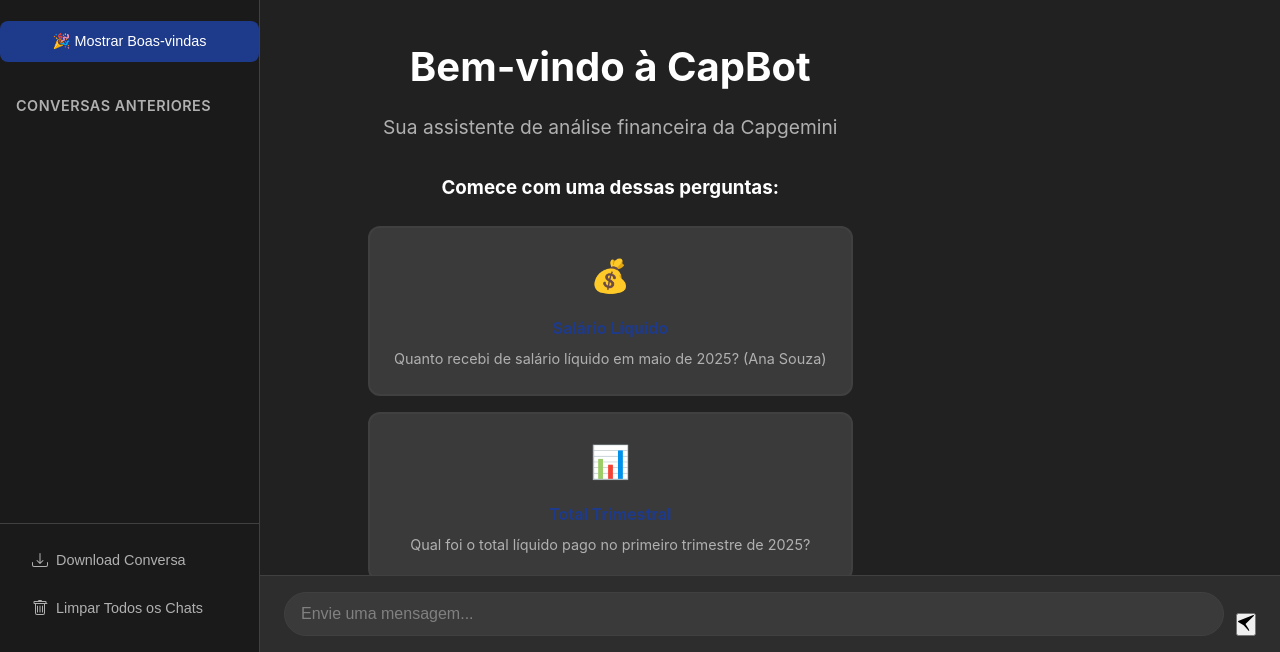
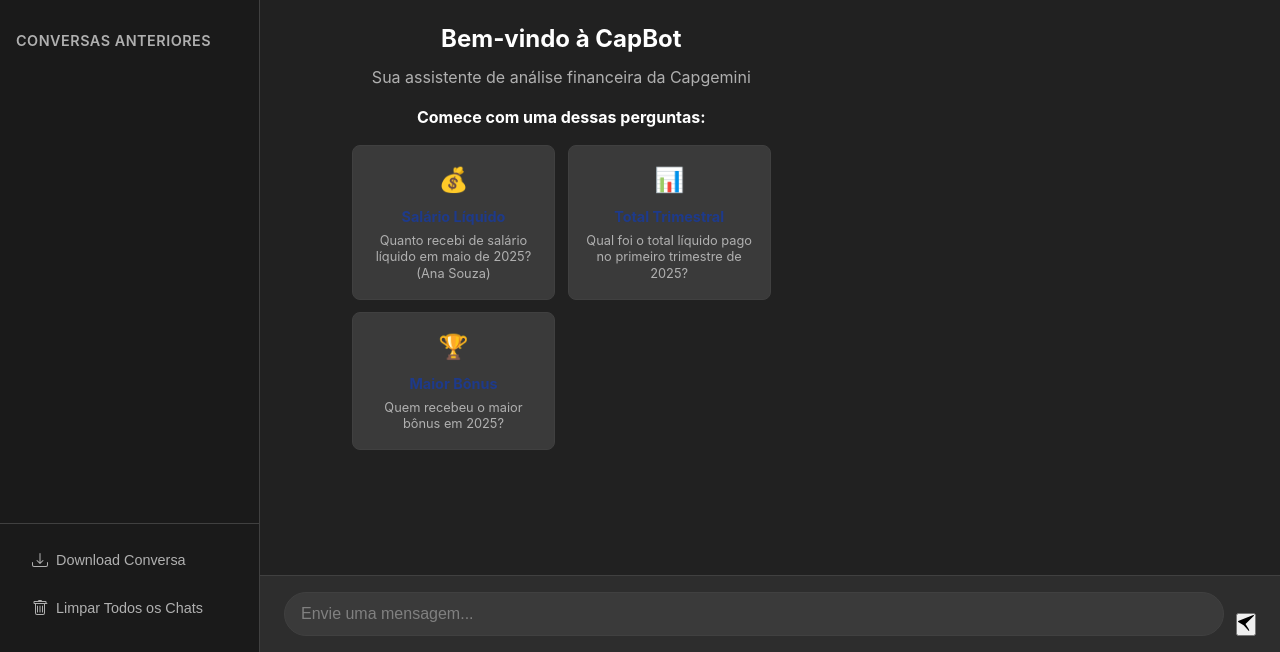
Before and after one commit to Lucas3079/Python-Chatbot-Reupload, a plain HTML site: page frontend/index.html in a window 1280 px wide. Shown: the part 148-800 px from the top of the page. Drawn offline with Linux system fonts and the light colour scheme.

Commit message:
Tela de boas-vindas automÃ¡tica: aparece em qualquer chat novo e desaparece ao digitar

```diff
--- a/frontend/index.html
+++ b/frontend/index.html
@@ -21,10 +21,6 @@
 
             <button class="new-chat-btn" onclick="startNewChat()">
                 + Nova Conversa
-            </button>
-
-            <button class="new-chat-btn" onclick="showWelcomeMessage()" style="background: var(--accent-primary); color: white; margin-top: 0.5rem;">
-                🎉 Mostrar Boas-vindas
             </button>
 
             <!-- Histórico de Conversas -->
@@ -91,50 +87,50 @@
                     </div>
                     <div class="message-bubble">
                         <div class="capbot-header">CapBot</div>
-                        <div style="text-align: center; padding: 2rem;">
-                            <h1 style="font-size: 2.5rem; margin-bottom: 1rem; color: var(--text-primary);">Bem-vindo à CapBot</h1>
-                            <p style="font-size: 1.2rem; margin-bottom: 2rem; color: var(--text-secondary);">Sua assistente de análise financeira da Capgemini</p>
+                        <div style="text-align: center; padding: 1rem;">
+                            <h2 style="font-size: 1.5rem; margin-bottom: 0.5rem; color: var(--text-primary);">Bem-vindo à CapBot</h2>
+                            <p style="font-size: 1rem; margin-bottom: 1rem; color: var(--text-secondary);">Sua assistente de análise financeira da Capgemini</p>
 
-                            <h3 style="margin-bottom: 1.5rem; color: var(--text-primary);">Comece com uma dessas perguntas:</h3>
+                            <h4 style="margin-bottom: 1rem; color: var(--text-primary);">Comece com uma dessas perguntas:</h4>
 
-                            <div style="display: grid; grid-template-columns: repeat(auto-fit, minmax(250px, 1fr)); gap: 1rem;">
+                            <div style="display: grid; grid-template-columns: repeat(auto-fit, minmax(200px, 1fr)); gap: 0.8rem;">
                                 <div onclick="sendSuggestion('Quanto recebi de salário líquido em maio de 2025? (Ana Souza)')" style="
                                     background: var(--bg-tertiary);
-                                    border: 2px solid var(--border-color);
-                                    border-radius: 12px;
-                                    padding: 1.5rem;
+                                    border: 1px solid var(--border-color);
+                                    border-radius: 8px;
+                                    padding: 1rem;
                                     cursor: pointer;
                                     transition: all 0.3s ease;
-                                " onmouseover="this.style.borderColor='var(--accent-primary)'; this.style.transform='translateY(-2px)'" onmouseout="this.style.borderColor='var(--border-color)'; this.style.transform='translateY(0)'">
-                                    <div style="font-size: 2rem; margin-bottom: 1rem;">💰</div>
-                                    <h4 style="margin-bottom: 0.5rem; color: var(--accent-primary);">Salário Líquido</h4>
-                                    <p style="font-size: 0.9rem; color: var(--text-secondary);">Quanto recebi de salário líquido em maio de 2025? (Ana Souza)</p>
+                                " onmouseover="this.style.borderColor='var(--accent-primary)'; this.style.transform='translateY(-1px)'" onmouseout="this.style.borderColor='var(--border-color)'; this.style.transform='translateY(0)'">
+                                    <div style="font-size: 1.5rem; margin-bottom: 0.5rem;">💰</div>
+                                    <h5 style="margin-bottom: 0.3rem; color: var(--accent-primary); font-size: 0.9rem;">Salário Líquido</h5>
+                                    <p style="font-size: 0.8rem; color: var(--text-secondary); line-height: 1.3;">Quanto recebi de salário líquido em maio de 2025? (Ana Souza)</p>
                                 </div>
 
                                 <div onclick="sendSuggestion('Qual foi o total líquido pago no primeiro trimestre de 2025?')" style="
                                     background: var(--bg-tertiary);
-                                    border: 2px solid var(--border-color);
-                                    border-radius: 12px;
-                                    padding: 1.5rem;
+                                    border: 1px solid var(--border-color);
+                                    border-radius: 8px;
+                                    padding: 1rem;
                                     cursor: pointer;
                                     transition: all 0.3s ease;
-                                " onmouseover="this.style.borderColor='var(--accent-primary)'; this.style.transform='translateY(-2px)'" onmouseout="this.style.borderColor='var(--border-color)'; this.style.transform='translateY(0)'">
-                                    <div style="font-size: 2rem; margin-bottom: 1rem;">📊</div>
-                                    <h4 style="margin-bottom: 0.5rem; color: var(--accent-primary);">Total Trimestral</h4>
-                                    <p style="font-size: 0.9rem; color: var(--text-secondary);">Qual foi o total líquido pago no primeiro trimestre de 2025?</p>
+                                " onmouseover="this.style.borderColor='var(--accent-primary)'; this.style.transform='translateY(-1px)'" onmouseout="this.style.borderColor='var(--border-color)'; this.style.transform='translateY(0)'">
+                                    <div style="font-size: 1.5rem; margin-bottom: 0.5rem;">📊</div>
+                                    <h5 style="margin-bottom: 0.3rem; color: var(--accent-primary); font-size: 0.9rem;">Total Trimestral</h5>
+                                    <p style="font-size: 0.8rem; color: var(--text-secondary); line-height: 1.3;">Qual foi o total líquido pago no primeiro trimestre de 2025?</p>
                                 </div>
 
                                 <div onclick="sendSuggestion('Quem recebeu o maior bônus em 2025?')" style="
                                     background: var(--bg-tertiary);
-                                    border: 2px solid var(--border-color);
-                                    border-radius: 12px;
-                                    padding: 1.5rem;
+                                    border: 1px solid var(--border-color);
+                                    border-radius: 8px;
+                                    padding: 1rem;
                                     cursor: pointer;
                                     transition: all 0.3s ease;
-                                " onmouseover="this.style.borderColor='var(--accent-primary)'; this.style.transform='translateY(-2px)'" onmouseout="this.style.borderColor='var(--border-color)'; this.style.transform='translateY(0)'">
-                                    <div style="font-size: 2rem; margin-bottom: 1rem;">🏆</div>
-                                    <h4 style="margin-bottom: 0.5rem; color: var(--accent-primary);">Maior Bônus</h4>
-                                    <p style="font-size: 0.9rem; color: var(--text-secondary);">Quem recebeu o maior bônus em 2025?</p>
+                                " onmouseover="this.style.borderColor='var(--accent-primary)'; this.style.transform='translateY(-1px)'" onmouseout="this.style.borderColor='var(--border-color)'; this.style.transform='translateY(0)'">
+                                    <div style="font-size: 1.5rem; margin-bottom: 0.5rem;">🏆</div>
+                                    <h5 style="margin-bottom: 0.3rem; color: var(--accent-primary); font-size: 0.9rem;">Maior Bônus</h5>
+                                    <p style="font-size: 0.8rem; color: var(--text-secondary); line-height: 1.3;">Quem recebeu o maior bônus em 2025?</p>
                                 </div>
                             </div>
                         </div>
--- a/frontend/script.js
+++ b/frontend/script.js
@@ -39,14 +39,9 @@ function initializeApp() {
     const hasUsedBefore = localStorage.getItem('capbot-has-used');
     console.log('hasUsedBefore:', hasUsedBefore);
 
-    // Mostrar mensagem de boas-vindas se não há conversas salvas
-    if (!hasUsedBefore || chatHistory.length === 0) {
-        console.log('Showing welcome message');
-        showWelcomeMessage();
-    } else {
-        console.log('Loading existing chat');
-        loadChat(chatHistory[0].id);
-    }
+    // Sempre mostrar mensagem de boas-vindas em chat novo
+    console.log('Showing welcome message for new chat');
+    showWelcomeMessage();
 }
 
 function loadSidebarState() {
@@ -97,8 +92,8 @@ function startNewChat() {
     currentChatId = null;
     chatMessages.innerHTML = '';
 
-    // Adicionar mensagem de boas-vindas
-    addMessage('assistant', "Olá! Eu sou a CapBot, uma inteligência artificial da Capgemini criada para fazer análises financeiras. Como posso ajudar você hoje?", null, false);
+    // Mostrar tela de boas-vindas
+    showWelcomeMessage();
 
     // Atualizar a lista de conversas
     updateChatList();
@@ -415,10 +410,13 @@ async function sendMessage() {
     const message = userInput.value.trim();
     if (message === '') return;
 
-    // Esconder a tela de boas-vindas se estiver visível
-    if (welcomeScreen && !welcomeScreen.classList.contains('hidden')) {
-        hideWelcomeScreen();
-    }
+    // Esconder a mensagem de boas-vindas se estiver visível
+    const welcomeElements = document.querySelectorAll('[id*="welcome"]');
+    welcomeElements.forEach(element => {
+        if (element.style.display !== 'none') {
+            element.style.display = 'none';
+        }
+    });
 
     addMessage('user', message);
     userInput.value = ''; // Limpa o input imediatamente
```
